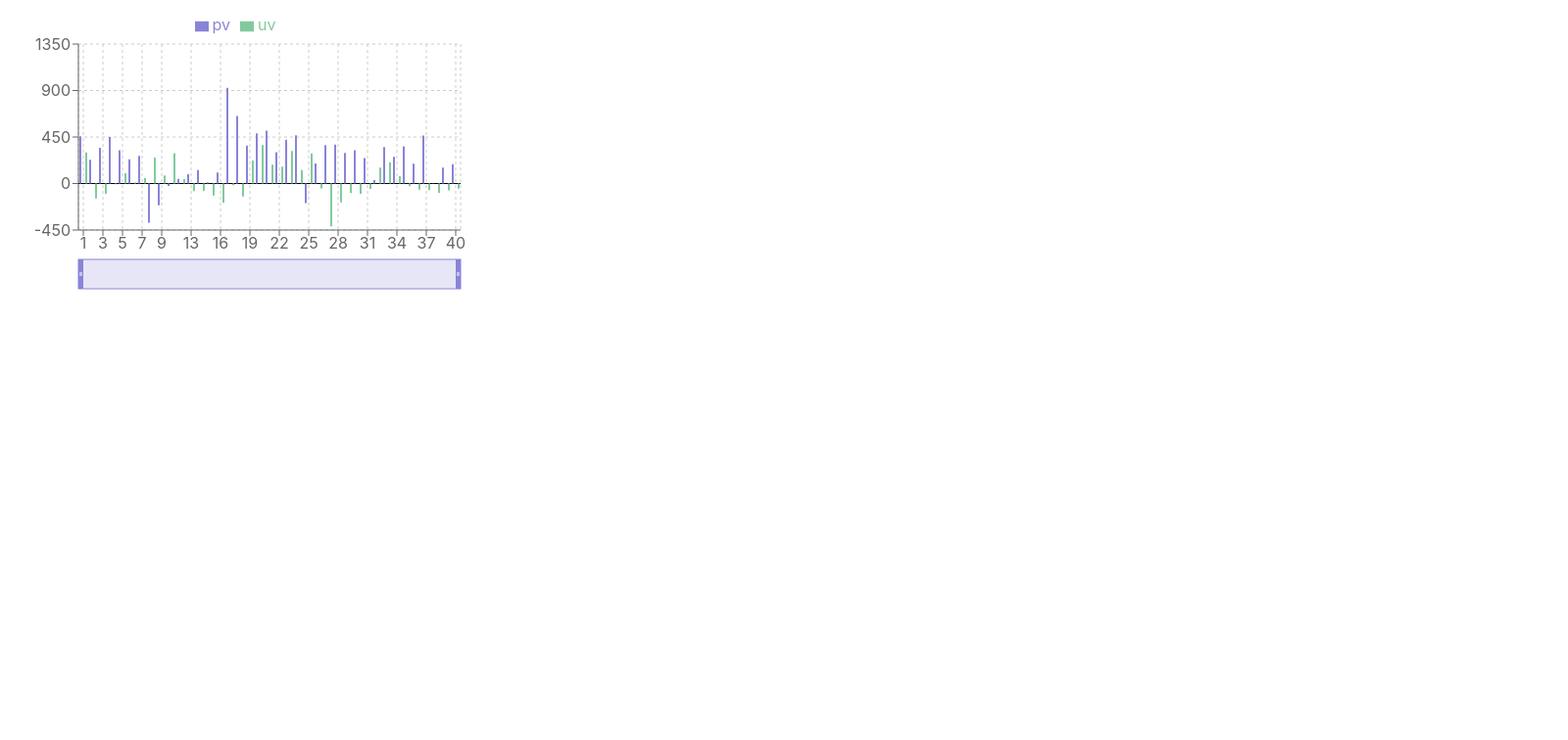
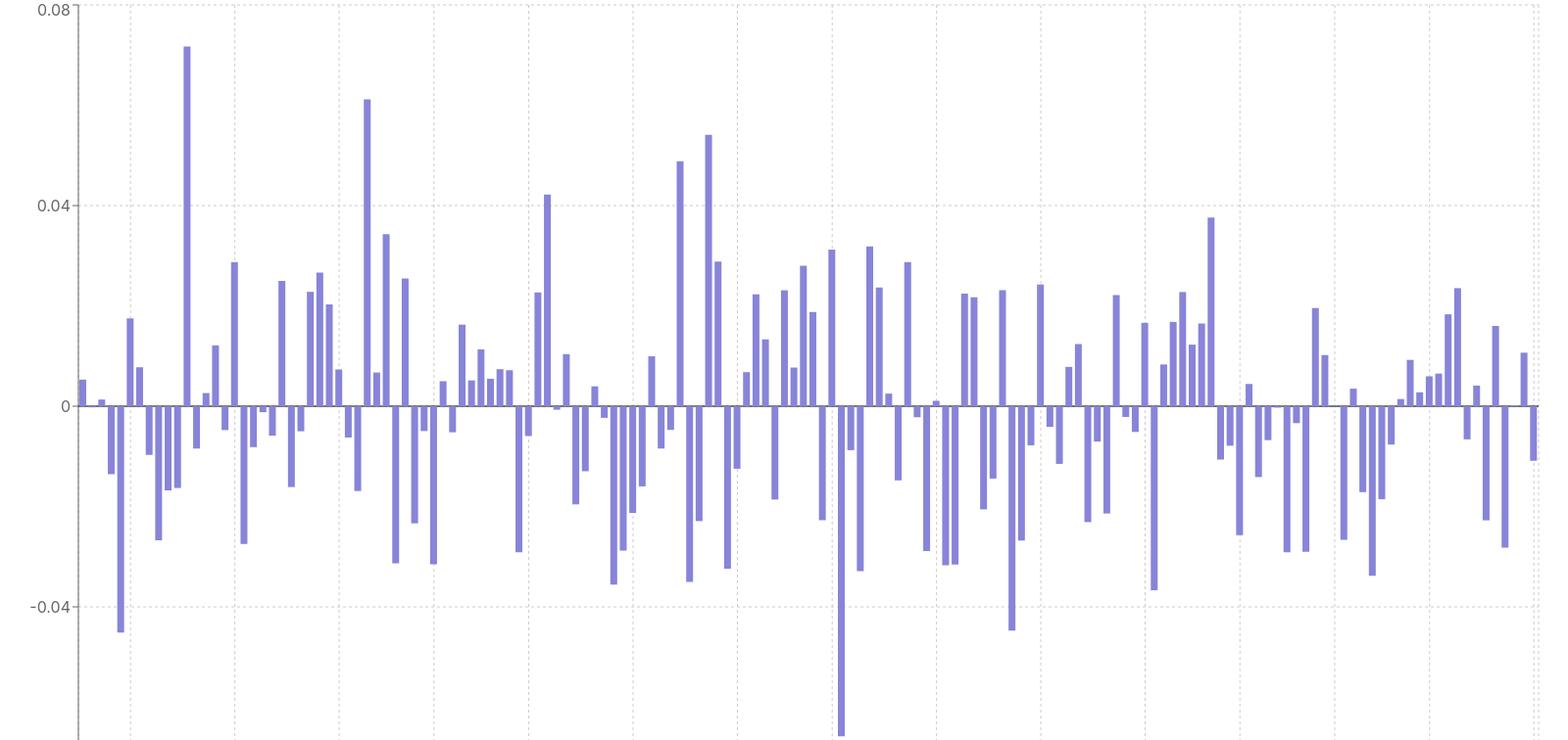
Before and after one commit to divyateja3/djangoReactProject, a React (Create React App) app in the folder graph/: page / in a window 1280 px wide. Shown: the top 756 px of the page at 98% size, 1600 px wide, since content can reach past the window. Built offline with nearby package versions, Linux system fonts and the light colour scheme.

Commit message:
--update design graph

```diff
--- a/graph/src/App.js
+++ b/graph/src/App.js
@@ -1,51 +1,638 @@
 import React, { useState, useCallback } from "react";
-import {BarChart, Line, XAxis, YAxis, CartesianGrid, Tooltip, Legend, ReferenceLine, Brush, Bar} from "recharts";
+import {
+    BarChart,
+    XAxis,
+    YAxis,
+    CartesianGrid,
+    Tooltip,
+    ReferenceLine,
+    Brush,
+    Bar
+} from "recharts";
 
 import logo from './logo.svg';
 import './App.css';
 
 // Example data
 const data = [
-  { name: "1", uv: 300, pv: 456 },
-  { name: "2", uv: -145, pv: 230 },
-  { name: "3", uv: -100, pv: 345 },
-  { name: "4", uv: -8, pv: 450 },
-  { name: "5", uv: 100, pv: 321 },
-  { name: "6", uv: 9, pv: 235 },
-  { name: "7", uv: 53, pv: 267 },
-  { name: "8", uv: 252, pv: -378 },
-  { name: "9", uv: 79, pv: -210 },
-  { name: "10", uv: 294, pv: -23 },
-  { name: "12", uv: 43, pv: 45 },
-  { name: "13", uv: -74, pv: 90 },
-  { name: "14", uv: -71, pv: 130 },
-  { name: "15", uv: -117, pv: 11 },
-  { name: "16", uv: -186, pv: 107 },
-  { name: "17", uv: -16, pv: 926 },
-  { name: "18", uv: -125, pv: 653 },
-  { name: "19", uv: 222, pv: 366 },
-  { name: "20", uv: 372, pv: 486 },
-  { name: "21", uv: 182, pv: 512 },
-  { name: "22", uv: 164, pv: 302 },
-  { name: "23", uv: 316, pv: 425 },
-  { name: "24", uv: 131, pv: 467 },
-  { name: "25", uv: 291, pv: -190 },
-  { name: "26", uv: -47, pv: 194 },
-  { name: "27", uv: -415, pv: 371 },
-  { name: "28", uv: -182, pv: 376 },
-  { name: "29", uv: -93, pv: 295 },
-  { name: "30", uv: -99, pv: 322 },
-  { name: "31", uv: -52, pv: 246 },
-  { name: "32", uv: 154, pv: 33 },
-  { name: "33", uv: 205, pv: 354 },
-  { name: "34", uv: 70, pv: 258 },
-  { name: "35", uv: -25, pv: 359 },
-  { name: "36", uv: -59, pv: 192 },
-  { name: "37", uv: -63, pv: 464 },
-  { name: "38", uv: -91, pv: -2 },
-  { name: "39", uv: -66, pv: 154 },
-  { name: "40", uv: -50, pv: 186 }
+    {
+        "date": "2022-01-09",
+        "returns": 0.005302144
+    },
+    {
+        "date": "2022-08-31",
+        "returns": -0.000233863
+    },
+    {
+        "date": "2022-08-30",
+        "returns": 0.001326985
+    },
+    {
+        "date": "2022-08-29",
+        "returns": -0.013552014
+    },
+    {
+        "date": "2022-08-26",
+        "returns": -0.045143739
+    },
+    {
+        "date": "2022-08-25",
+        "returns": 0.017505798
+    },
+    {
+        "date": "2022-08-24",
+        "returns": 0.00776538
+    },
+    {
+        "date": "2022-08-23",
+        "returns": -0.009705838
+    },
+    {
+        "date": "2022-08-22",
+        "returns": -0.026740299
+    },
+    {
+        "date": "2022-08-19",
+        "returns": -0.016789312
+    },
+    {
+        "date": "2022-08-18",
+        "returns": -0.01630473
+    },
+    {
+        "date": "2022-08-17",
+        "returns": 0.071702945
+    },
+    {
+        "date": "2022-08-16",
+        "returns": -0.008439134
+    },
+    {
+        "date": "2022-08-15",
+        "returns": 0.002620741
+    },
+    {
+        "date": "2022-12-08",
+        "returns": 0.012125805
+    },
+    {
+        "date": "2022-11-08",
+        "returns": -0.004751848
+    },
+    {
+        "date": "2022-10-08",
+        "returns": 0.028708876
+    },
+    {
+        "date": "2022-09-08",
+        "returns": -0.027467552
+    },
+    {
+        "date": "2022-08-08",
+        "returns": -0.008158072
+    },
+    {
+        "date": "2022-05-08",
+        "returns": -0.001196083
+    },
+    {
+        "date": "2022-04-08",
+        "returns": -0.005870987
+    },
+    {
+        "date": "2022-03-08",
+        "returns": 0.024984765
+    },
+    {
+        "date": "2022-02-08",
+        "returns": -0.016113318
+    },
+    {
+        "date": "2022-01-08",
+        "returns": -0.004996271
+    },
+    {
+        "date": "2022-07-29",
+        "returns": 0.022805278
+    },
+    {
+        "date": "2022-07-28",
+        "returns": 0.026622817
+    },
+    {
+        "date": "2022-07-27",
+        "returns": 0.020292402
+    },
+    {
+        "date": "2022-07-26",
+        "returns": 0.007323354
+    },
+    {
+        "date": "2022-07-25",
+        "returns": -0.006238004
+    },
+    {
+        "date": "2022-07-22",
+        "returns": -0.016903845
+    },
+    {
+        "date": "2022-07-21",
+        "returns": 0.06115468
+    },
+    {
+        "date": "2022-07-20",
+        "returns": 0.006719301
+    },
+    {
+        "date": "2022-07-19",
+        "returns": 0.034315003
+    },
+    {
+        "date": "2022-07-18",
+        "returns": -0.031305226
+    },
+    {
+        "date": "2022-07-15",
+        "returns": 0.02545737
+    },
+    {
+        "date": "2022-07-14",
+        "returns": -0.023345976
+    },
+    {
+        "date": "2022-07-13",
+        "returns": -0.004948004
+    },
+    {
+        "date": "2022-12-07",
+        "returns": -0.03151397
+    },
+    {
+        "date": "2022-11-07",
+        "returns": 0.004979185
+    },
+    {
+        "date": "2022-08-07",
+        "returns": -0.005196914
+    },
+    {
+        "date": "2022-07-07",
+        "returns": 0.016256808
+    },
+    {
+        "date": "2022-06-07",
+        "returns": 0.005142668
+    },
+    {
+        "date": "2022-05-07",
+        "returns": 0.011324553
+    },
+    {
+        "date": "2022-01-07",
+        "returns": 0.005472788
+    },
+    {
+        "date": "2022-06-30",
+        "returns": 0.007379134
+    },
+    {
+        "date": "2022-06-29",
+        "returns": 0.007175783
+    },
+    {
+        "date": "2022-06-28",
+        "returns": -0.029111738
+    },
+    {
+        "date": "2022-06-27",
+        "returns": -0.005936154
+    },
+    {
+        "date": "2022-06-24",
+        "returns": 0.022681285
+    },
+    {
+        "date": "2022-06-23",
+        "returns": 0.042179233
+    },
+    {
+        "date": "2022-06-22",
+        "returns": -0.000702465
+    },
+    {
+        "date": "2022-06-21",
+        "returns": 0.0103806
+    },
+    {
+        "date": "2022-06-17",
+        "returns": -0.019571996
+    },
+    {
+        "date": "2022-06-16",
+        "returns": -0.012964758
+    },
+    {
+        "date": "2022-06-15",
+        "returns": 0.003965166
+    },
+    {
+        "date": "2022-06-14",
+        "returns": -0.002321937
+    },
+    {
+        "date": "2022-06-13",
+        "returns": -0.035581023
+    },
+    {
+        "date": "2022-10-06",
+        "returns": -0.028757837
+    },
+    {
+        "date": "2022-09-06",
+        "returns": -0.021286644
+    },
+    {
+        "date": "2022-08-06",
+        "returns": -0.015981324
+    },
+    {
+        "date": "2022-07-06",
+        "returns": 0.009950586
+    },
+    {
+        "date": "2022-06-06",
+        "returns": -0.008439879
+    },
+    {
+        "date": "2022-03-06",
+        "returns": -0.004725019
+    },
+    {
+        "date": "2022-02-06",
+        "returns": 0.048826062
+    },
+    {
+        "date": "2022-01-06",
+        "returns": -0.035042333
+    },
+    {
+        "date": "2022-05-31",
+        "returns": -0.022903102
+    },
+    {
+        "date": "2022-05-27",
+        "returns": 0.054097699
+    },
+    {
+        "date": "2022-05-26",
+        "returns": 0.028825386
+    },
+    {
+        "date": "2022-05-25",
+        "returns": -0.032392894
+    },
+    {
+        "date": "2022-05-24",
+        "returns": -0.012462296
+    },
+    {
+        "date": "2022-05-23",
+        "returns": 0.006792935
+    },
+    {
+        "date": "2022-05-20",
+        "returns": 0.022303922
+    },
+    {
+        "date": "2022-05-19",
+        "returns": 0.013328918
+    },
+    {
+        "date": "2022-05-18",
+        "returns": -0.018605785
+    },
+    {
+        "date": "2022-05-17",
+        "returns": 0.023108894
+    },
+    {
+        "date": "2022-05-16",
+        "returns": 0.007706483
+    },
+    {
+        "date": "2022-05-13",
+        "returns": 0.027985878
+    },
+    {
+        "date": "2022-12-05",
+        "returns": 0.018773577
+    },
+    {
+        "date": "2022-11-05",
+        "returns": -0.022719479
+    },
+    {
+        "date": "2022-10-05",
+        "returns": 0.031208558
+    },
+    {
+        "date": "2022-09-05",
+        "returns": -0.065824248
+    },
+    {
+        "date": "2022-06-05",
+        "returns": -0.008759722
+    },
+    {
+        "date": "2022-05-05",
+        "returns": -0.032858274
+    },
+    {
+        "date": "2022-04-05",
+        "returns": 0.031862745
+    },
+    {
+        "date": "2022-03-05",
+        "returns": 0.023668144
+    },
+    {
+        "date": "2022-02-05",
+        "returns": 0.002515301
+    },
+    {
+        "date": "2022-04-29",
+        "returns": -0.014786057
+    },
+    {
+        "date": "2022-04-28",
+        "returns": 0.028721958
+    },
+    {
+        "date": "2022-04-27",
+        "returns": -0.002204511
+    },
+    {
+        "date": "2022-04-26",
+        "returns": -0.028900782
+    },
+    {
+        "date": "2022-04-25",
+        "returns": 0.001071546
+    },
+    {
+        "date": "2022-04-22",
+        "returns": -0.031686487
+    },
+    {
+        "date": "2022-04-21",
+        "returns": -0.031537451
+    },
+    {
+        "date": "2022-04-20",
+        "returns": 0.02244527
+    },
+    {
+        "date": "2022-04-19",
+        "returns": 0.021721576
+    },
+    {
+        "date": "2022-04-18",
+        "returns": -0.020563113
+    },
+    {
+        "date": "2022-04-14",
+        "returns": -0.014420454
+    },
+    {
+        "date": "2022-04-13",
+        "returns": 0.023127841
+    },
+    {
+        "date": "2022-12-04",
+        "returns": -0.044720402
+    },
+    {
+        "date": "2022-11-04",
+        "returns": -0.026766516
+    },
+    {
+        "date": "2022-08-04",
+        "returns": -0.007798131
+    },
+    {
+        "date": "2022-07-04",
+        "returns": 0.024263432
+    },
+    {
+        "date": "2022-06-04",
+        "returns": -0.00412727
+    },
+    {
+        "date": "2022-05-04",
+        "returns": -0.011497663
+    },
+    {
+        "date": "2022-04-04",
+        "returns": 0.007837599
+    },
+    {
+        "date": "2022-01-04",
+        "returns": 0.012393189
+    },
+    {
+        "date": "2022-03-31",
+        "returns": -0.023106366
+    },
+    {
+        "date": "2022-03-21",
+        "returns": -0.00704438
+    },
+    {
+        "date": "2022-03-30",
+        "returns": -0.021384221
+    },
+    {
+        "date": "2022-03-29",
+        "returns": 0.022153271
+    },
+    {
+        "date": "2022-03-28",
+        "returns": -0.002136917
+    },
+    {
+        "date": "2022-03-25",
+        "returns": -0.005131652
+    },
+    {
+        "date": "2022-03-24",
+        "returns": 0.016619528
+    },
+    {
+        "date": "2022-03-23",
+        "returns": -0.036686034
+    },
+    {
+        "date": "2022-03-22",
+        "returns": 0.008324951
+    },
+    {
+        "date": "2022-03-18",
+        "returns": 0.016810461
+    },
+    {
+        "date": "2022-02-02",
+        "returns": 0.022761115
+    },
+    {
+        "date": "2022-01-02",
+        "returns": 0.012273902
+    },
+    {
+        "date": "2022-01-31",
+        "returns": 0.016489129
+    },
+    {
+        "date": "2022-01-28",
+        "returns": 0.037625861
+    },
+    {
+        "date": "2022-01-27",
+        "returns": -0.010635907
+    },
+    {
+        "date": "2022-01-26",
+        "returns": -0.007876941
+    },
+    {
+        "date": "2022-01-25",
+        "returns": -0.025702288
+    },
+    {
+        "date": "2022-01-24",
+        "returns": 0.004436041
+    },
+    {
+        "date": "2022-01-21",
+        "returns": -0.014123889
+    },
+    {
+        "date": "2022-01-20",
+        "returns": -0.006764936
+    },
+    {
+        "date": "2022-01-19",
+        "returns": -0.000284758
+    },
+    {
+        "date": "2022-01-18",
+        "returns": -0.029098701
+    },
+    {
+        "date": "2022-01-14",
+        "returns": -0.003375353
+    },
+    {
+        "date": "2022-01-13",
+        "returns": -0.029028159
+    },
+    {
+        "date": "2022-12-01",
+        "returns": 0.01957174
+    },
+    {
+        "date": "2022-11-01",
+        "returns": 0.010195646
+    },
+    {
+        "date": "2022-10-01",
+        "returns": 6.89e-05
+    },
+    {
+        "date": "2022-07-01",
+        "returns": -0.026622854
+    },
+    {
+        "date": "2022-06-01",
+        "returns": 0.003499327
+    },
+    {
+        "date": "2022-05-01",
+        "returns": -0.017130763
+    },
+    {
+        "date": "2022-04-01",
+        "returns": -0.033806237
+    },
+    {
+        "date": "2022-03-01",
+        "returns": -0.018540601
+    },
+    {
+        "date": "2021-12-31",
+        "returns": -0.007645379
+    },
+    {
+        "date": "2021-12-30",
+        "returns": 0.00143161
+    },
+    {
+        "date": "2021-12-29",
+        "returns": 0.009234892
+    },
+    {
+        "date": "2021-12-28",
+        "returns": 0.002771826
+    },
+    {
+        "date": "2021-12-27",
+        "returns": 0.005956843
+    },
+    {
+        "date": "2021-12-23",
+        "returns": 0.006505912
+    },
+    {
+        "date": "2021-12-22",
+        "returns": 0.018316507
+    },
+    {
+        "date": "2021-12-21",
+        "returns": 0.023534134
+    },
+    {
+        "date": "2021-12-20",
+        "returns": -0.006604149
+    },
+    {
+        "date": "2021-12-17",
+        "returns": 0.004111346
+    },
+    {
+        "date": "2021-12-16",
+        "returns": -0.022746445
+    },
+    {
+        "date": "2021-12-15",
+        "returns": 0.015999517
+    },
+    {
+        "date": "2021-12-14",
+        "returns": -0.028216778
+    },
+    {
+        "date": "2021-12-13",
+        "returns": 0.000191989
+    },
+    {
+        "date": "2021-10-12",
+        "returns": 0.010672022
+    },
+    {
+        "date": "2021-09-12",
+        "returns": -0.010875813
+    },
 ];
+
 
 // Example Graph recharts library
 function App() {
@@ -73,8 +660,8 @@ function App() {
 
     return (
         <BarChart
-          width={500}
-          height={300}
+          width={1600}
+          height={900}
           data={data}
           margin={{
             top: 5,
@@ -84,14 +671,12 @@ function App() {
           }}
         >
           <CartesianGrid strokeDasharray="3 3" />
-          <XAxis dataKey="name" />
+          <XAxis dataKey="date" />
           <YAxis />
           <Tooltip />
-          <Legend verticalAlign="top" wrapperStyle={{ lineHeight: "40px" }} />
-          <ReferenceLine y={0} stroke="#000" />
-          <Brush dataKey="name" height={30} stroke="#8884d8" />
-          <Bar dataKey="pv" fill="#8884d8" />
-          <Bar dataKey="uv" fill="#82ca9d" />
+          <ReferenceLine y={0} stroke="#000000" />
+          <Brush dataKey="date" height={40} stroke="#8884d8" />
+          <Bar dataKey="returns" fill="#8884d8" />
         </BarChart>
     );
 }
```
Also changed, not shown: 1 other file (tests, documents, lock files or other folders).
